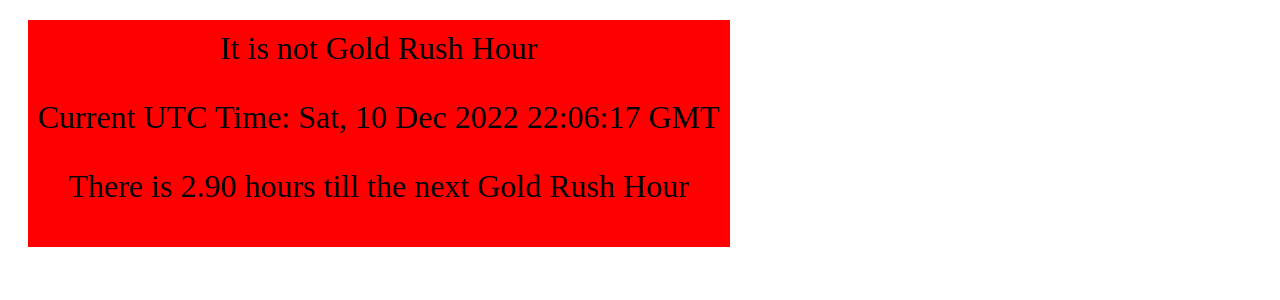
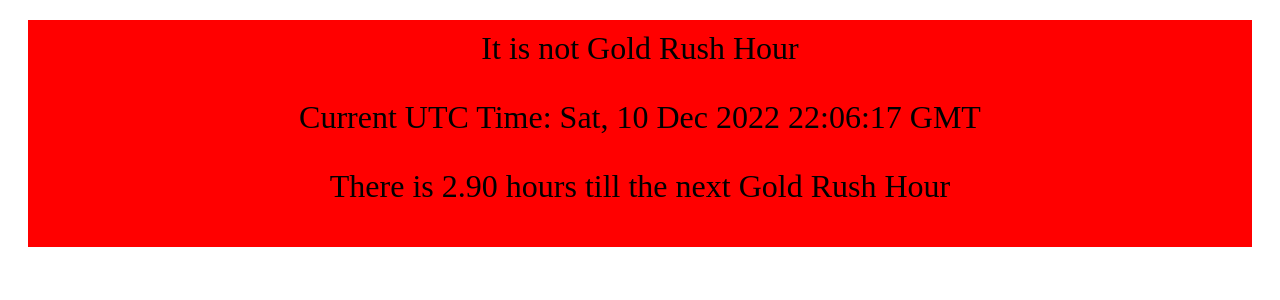
Before and after one commit to estraw1059/GoldenHourSite, a React (Create React App) app: page / in a window 1280 px wide. Shown: the top 300 px of the page. Built offline with nearby package versions, Linux system fonts and the light colour scheme.

Commit message:
Moved back to full width

```diff
--- a/src/GoldenHour.css
+++ b/src/GoldenHour.css
@@ -1,5 +1,4 @@
 .card {
-    max-width: fit-content;
     margin: 20px;
     padding: 10px;
     text-align: center;
--- a/src/GoldenHour.tsx
+++ b/src/GoldenHour.tsx
@@ -71,7 +71,7 @@ export const GoldenHour = () => {
     const cardClass = "card " + (isGoldenHour ? "card-golden cardText card" : "card-not-golden cardText card");
 
     return(
-        <Container className="d-flex justify-content-center">
+        <div className="d-flex justify-content-center">
                 <Card className={cardClass}>
                     <Card.Body>
                         <Card.Title>{isGoldenHour ? "It is Gold Rush Hour" : "It is not Gold Rush Hour"}</Card.Title>
@@ -79,7 +79,7 @@ export const GoldenHour = () => {
                         <Card.Text>There is {(timeToNextGoldenHour()/(1000*60*60)).toFixed(2)} hours till the next Gold Rush Hour</Card.Text>
                     </Card.Body>
                 </Card>
-        </Container>
+        </div>
     );
 
 }
```
